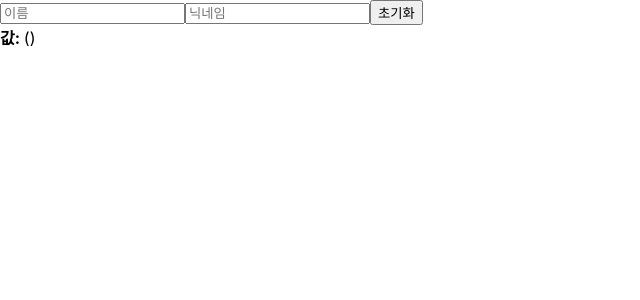
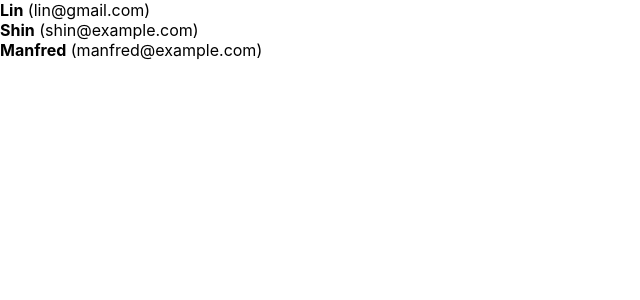
Before and after one commit to scl2589/TIL_selfstudy, a React (Create React App) app in the folder React/react-tutorial/begin-react/: page / in a window 1280 px wide. Shown: the top 300 px of the page, without its empty margins (0-640 px from the left). Built offline with nearby package versions, Linux system fonts and the light colour scheme.

Commit message:
Add React - rendering array

```diff
--- a/React/react-tutorial/begin-react/src/App.js
+++ b/React/react-tutorial/begin-react/src/App.js
@@ -1,10 +1,10 @@
 import React from 'react';
-import InputSample from './InputSample'
+import UserList from './UserList'
 import './App.css';
 
 function App() {
   return (
-    <InputSample />
+    <UserList />
   );
 }
 
--- /dev/null
+++ b/React/react-tutorial/begin-react/src/UserList.js
@@ -0,0 +1,43 @@
+import React from 'react';
+
+function User({ user }) {
+    return (
+        <div>
+            <b>{user.username}</b><span> ({user.email})</span>
+        </div>
+    )
+}
+
+function UserList() {
+    const users = [
+        {
+            id: 1,
+            username: 'Lin',
+            email: 'lin@gmail.com'
+        },
+        {
+            id: 2,
+            username: 'Shin',
+            email: 'shin@example.com'
+        },
+        {
+            id: 3,
+            username: 'Manfred',
+            email: 'manfred@example.com'
+        }
+    ]
+
+
+    return (
+        <div>
+            {
+                // key가 꼭 필요하다. re-rendering 성능을 좋게 해준다.
+                users.map(
+                    user => (<User user={user} key={user.id}/>)
+                )
+            }
+        </div>
+    )
+}
+
+export default UserList;
```
